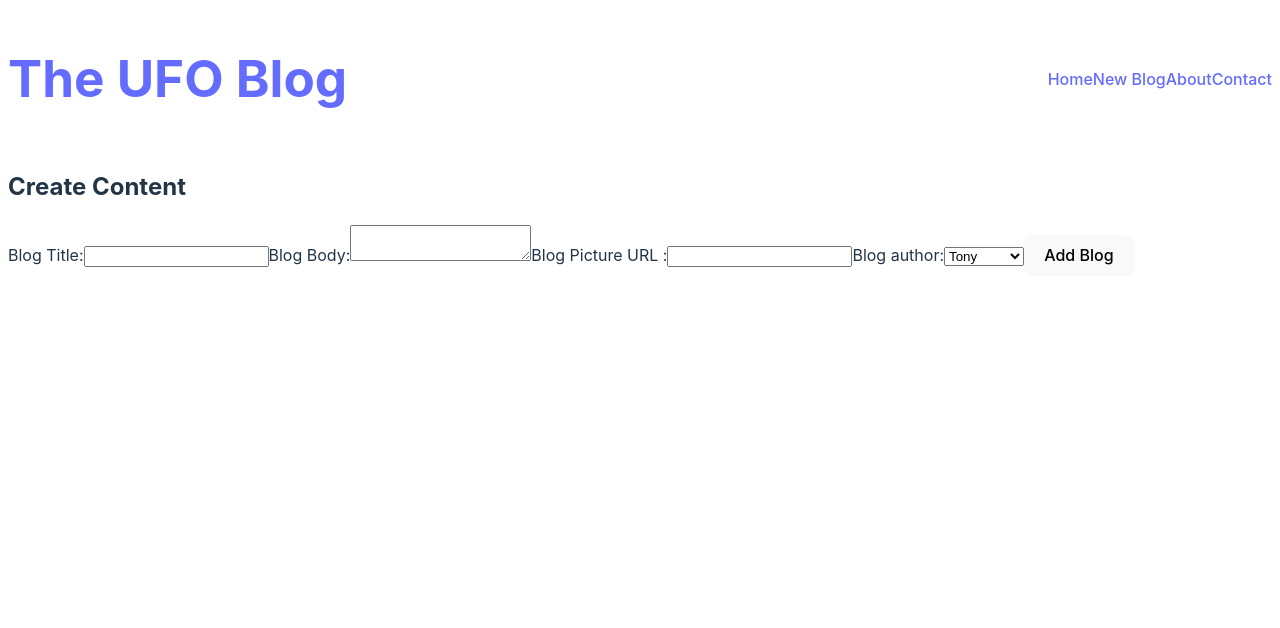
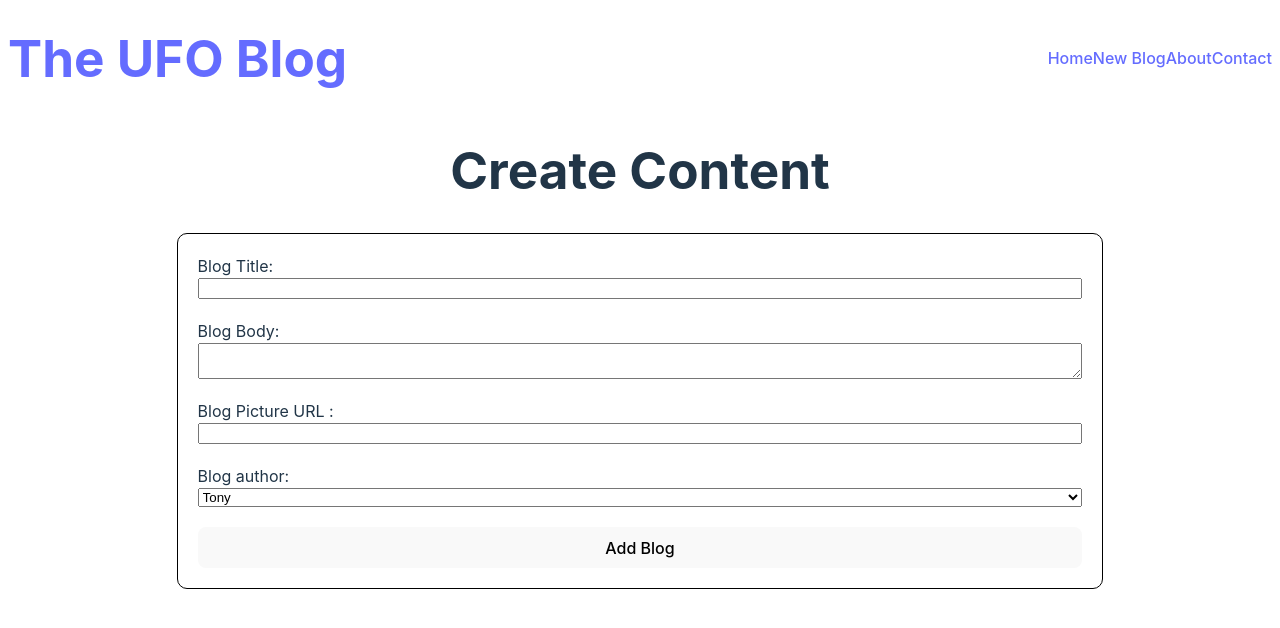
Before and after one commit to rauld323/react-ufo-blog, a Next.js app: page /create in a window 1280 px wide. Shown: the top 628 px of the page. Built offline with nearby package versions, Linux system fonts and the light colour scheme.

Commit message:
style create page

```diff
--- a/src/app/components/Navbar.jsx
+++ b/src/app/components/Navbar.jsx
@@ -25,5 +25,6 @@ const StyledNavBar = styled.nav`
   display: flex;
   align-items: center;
   width: 100%;
+  height: 100px;
   justify-content: space-between;
 `;
--- a/src/app/create/page.tsx
+++ b/src/app/create/page.tsx
@@ -1,6 +1,6 @@
 "use client";
-
 import { useState } from "react";
+import styled from "styled-components";
 
 const Create = () => {
   const [title, setTitle] = useState("");
@@ -30,15 +30,16 @@ const Create = () => {
   };
 
   return (
-    <div className="create">
-      <h2>Create Content</h2>
-      <form onSubmit={handleSubmit}>
+    <StyledContainer>
+      <h1>Create Content</h1>
+      <StyledForm onSubmit={handleSubmit}>
         <label>Blog Title:</label>
         <input
           type="text"
           required
           value={title}
           onChange={(e) => setTitle(e.target.value)}
+          style={{ marginBottom: "20px" }}
         />
 
         <label>Blog Body:</label>
@@ -46,6 +47,7 @@ const Create = () => {
           required
           value={body}
           onChange={(e) => setBody(e.target.value)}
+          style={{ marginBottom: "20px" }}
         />
         <label>Blog Picture URL :</label>
         <input
@@ -53,18 +55,38 @@ const Create = () => {
           required
           value={picture}
           onChange={(e) => setPicture(e.target.value)}
+          style={{ marginBottom: "20px" }}
         />
 
         <label>Blog author:</label>
-        <select value={author} onChange={(e) => setAuthor(e.target.value)}>
+        <select
+          value={author}
+          onChange={(e) => setAuthor(e.target.value)}
+          style={{ marginBottom: "20px" }}
+        >
           <option value="Anthony">Tony</option>
           <option value="Smude">Smuddge</option>
         </select>
         {!isPending && <button>Add Blog</button>}
         {isPending && <button disabled>Adding to blog...</button>}
-      </form>
-    </div>
+      </StyledForm>
+    </StyledContainer>
   );
 };
 
 export default Create;
+
+const StyledContainer = styled.div`
+  display: flex;
+  flex-direction: column;
+  align-items: center;
+`;
+
+const StyledForm = styled.form`
+  display: flex;
+  flex-direction: column;
+  min-width: 70%;
+  border: solid black 1px;
+  border-radius: 10px;
+  padding: 20px;
+`;
```
